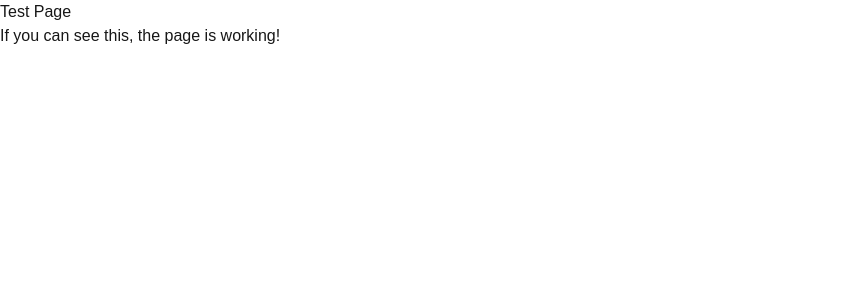
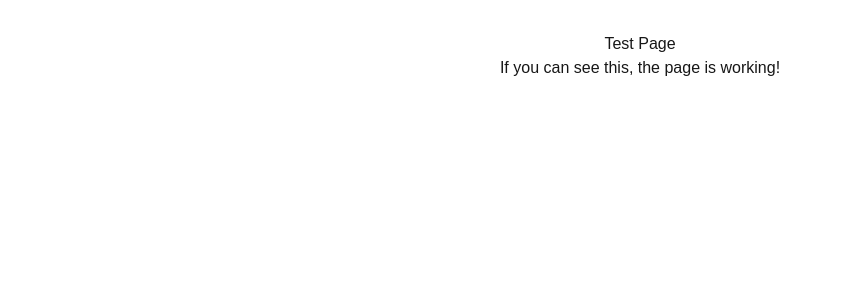
Before and after one commit to pyerk/b4idid, a Next.js app: page / in a window 1280 px wide. Shown: the top 300 px of the page, without its empty margins (0-842 px from the left). Built offline with nearby package versions, Linux system fonts and the light colour scheme.

Commit message:
Fix page component - remove html/body tags

```diff
--- a/app/page.tsx
+++ b/app/page.tsx
@@ -1,10 +1,8 @@
 export default function Home() {
   return (
-    <html>
-      <body>
-        <h1>Test Page</h1>
-        <p>If you can see this, the page is working!</p>
-      </body>
-    </html>
+    <div style={{ padding: '2rem', textAlign: 'center' }}>
+      <h1>Test Page</h1>
+      <p>If you can see this, the page is working!</p>
+    </div>
   )
 }
```
